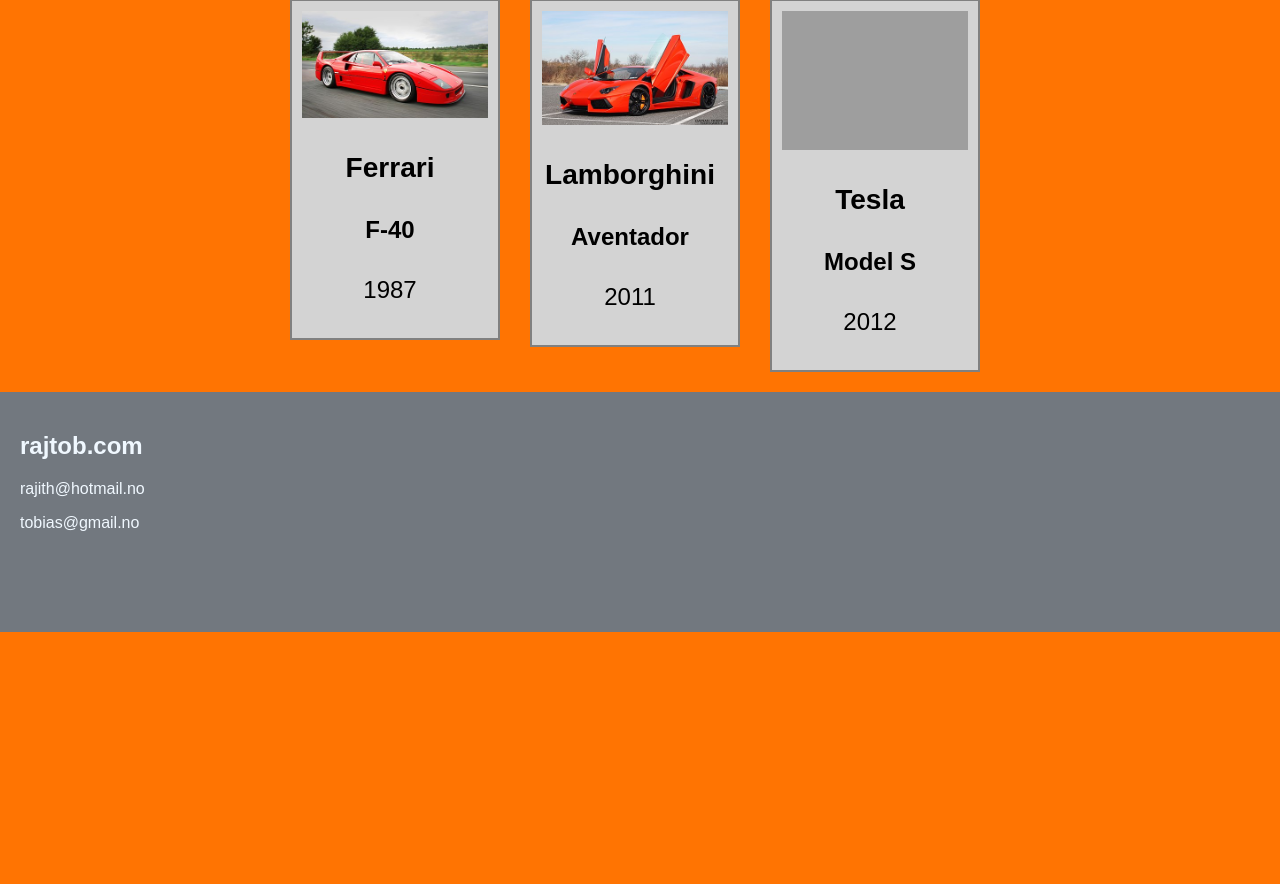
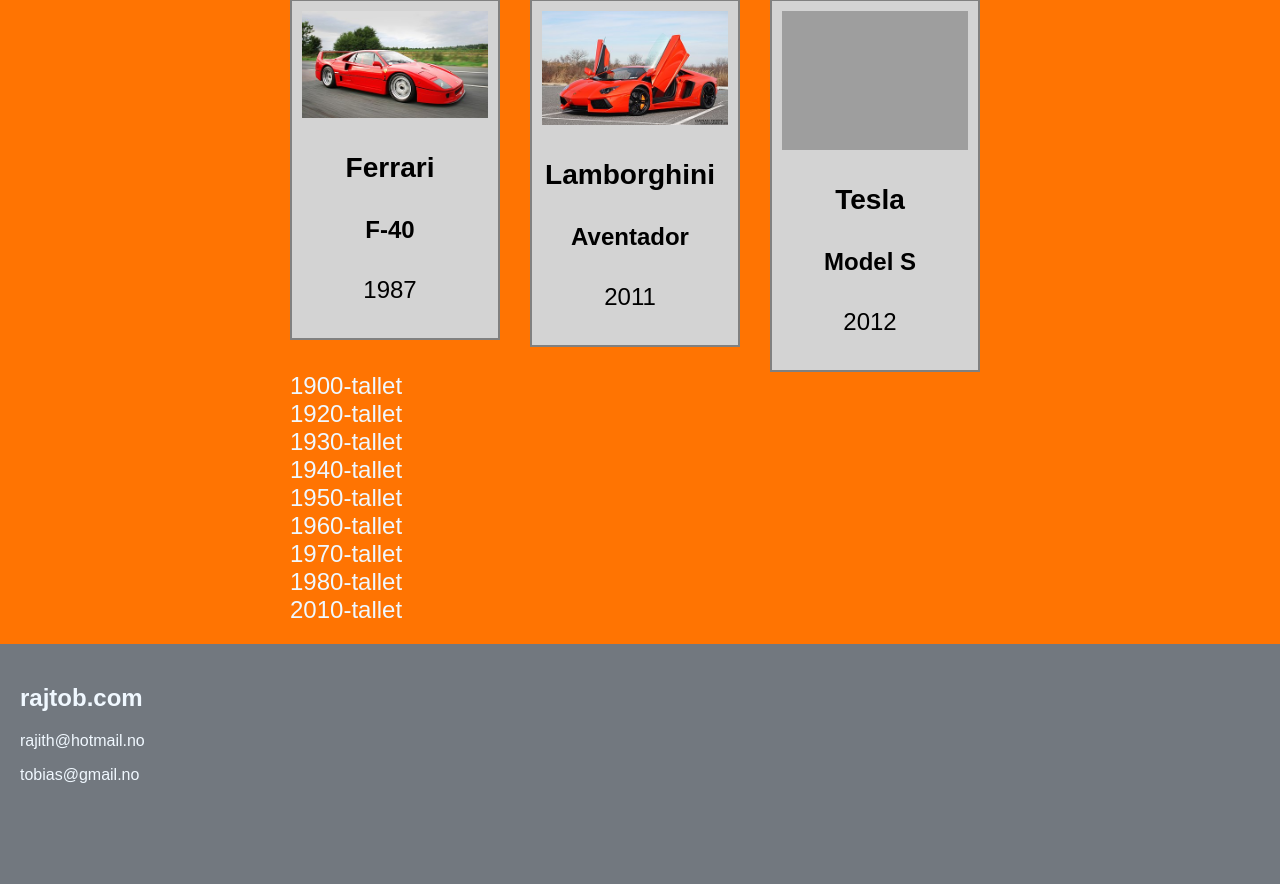
Before and after one commit to tobtim/biler, a Flask app: page /grid in a window 1280 px wide. Shown: the part 2444-3328 px from the top of the page. Before the commit the page ends 3076 px from the top, so only its background shows below. Run offline with Flask 2, Linux system fonts and the light colour scheme; data comes from the database, SQL or seed files in the repository; some web fonts are replaced; grey boxes are pictures that could not be loaded.

Commit message:
Oppdatert

```diff
--- a/app.py
+++ b/app.py
@@ -43,4 +43,13 @@
     return render_template("bil.html", biler=biler)
 
 
+@app.route("/bil/<aar>")
+def aar(aar):
+    biler = db.engine.execute(
+        f"SELECT * FROM biler WHERE årstall BETWEEN {aar} AND {aar+9}"
+    )
+
+    return render_template("aar.html", biler=biler)
+
+
 app.run(debug=True)
--- a/static/css/main.css
+++ b/static/css/main.css
@@ -5,7 +5,10 @@
   padding: 0%;
   font-family: "Fira Sans Extra Condensed", sans-serif;
 }
-
+#liste {
+  display: flex;
+  flex-direction: column;
+}
 nav {
   display: flex;
   flex-direction: row;
--- a/templates/grid.html
+++ b/templates/grid.html
@@ -33,6 +33,17 @@
         </a>
         {% endfor %}
       </div>
+      <div id="liste">
+        <a href="">1900-tallet</a>
+        <a href="">1920-tallet</a>
+        <a href="">1930-tallet</a>
+        <a href="">1940-tallet</a>
+        <a href="">1950-tallet</a>
+        <a href="">1960-tallet</a>
+        <a href="">1970-tallet</a>
+        <a href="">1980-tallet</a>
+        <a href="">2010-tallet</a>
+      </div>
     </div>
     <footer>
       <h2>rajtob.com</h2>
```
